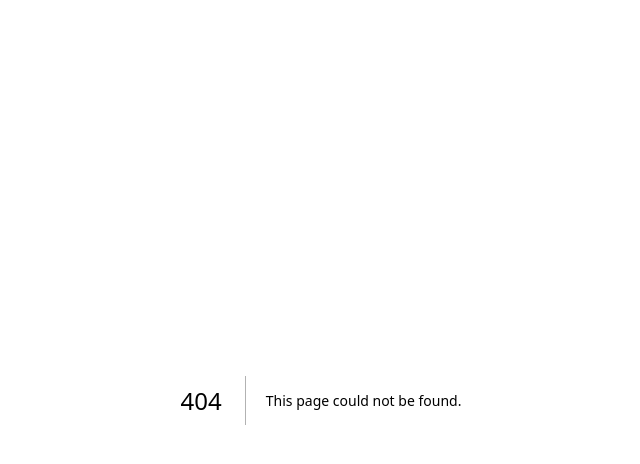
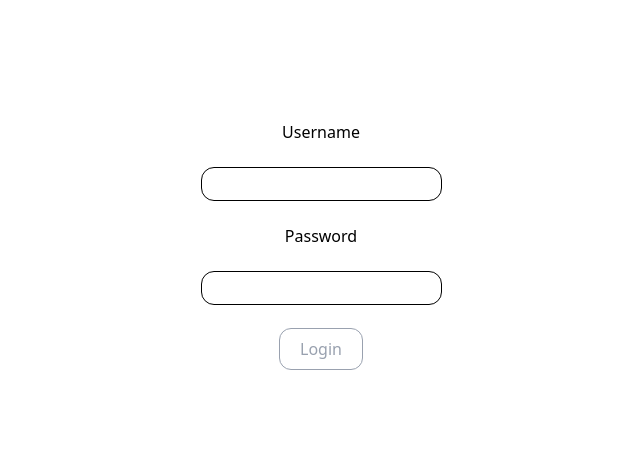
Before and after one commit to Nima-Moradi1/testing, a Next.js app: page /login in a window 1280 px wide. Before the commit this address had no page. Shown: the top 464 px of the page, without its empty margins (319-959 px from the left). Built offline with nearby package versions, Linux system fonts and the light colour scheme.

Commit message:
add LoginForm component with authentication functionality and tests

```diff
--- a/mocks/handlers.ts
+++ b/mocks/handlers.ts
@@ -6,5 +6,9 @@ export const handlers = [
     http.get('/api/users', async () => {
        return HttpResponse.json([{id : 2 , username : 'dambooli kosak'}])
 
-      })
+      }) ,
+    http.post('/api/auth', async () => {
+        return HttpResponse.json({ status: 200 })
+
+       })
 ]
--- /dev/null
+++ b/src/app/api/auth/route.ts
@@ -0,0 +1,13 @@
+import { NextResponse } from "next/server"
+
+
+interface RequestBody {
+    username : string ,
+    password : string
+}
+
+export async function POST(req: Request): Promise<NextResponse> {
+    const json: RequestBody = await req.json()
+    console.log(json);
+    return NextResponse.json({})
+}
--- /dev/null
+++ b/src/app/login/page.tsx
@@ -0,0 +1,10 @@
+import LoginForm from '@/components/LoginForm'
+import React from 'react'
+
+const page = () => {
+  return (
+    <LoginForm />
+  )
+}
+
+export default page
--- /dev/null
+++ b/src/components/LoginForm.tsx
@@ -0,0 +1,56 @@
+'use client'
+import React, { useState } from 'react'
+
+const LoginForm = () => {
+
+    const [username,setUsername] = useState('')
+    const [password,setPassword] = useState('')
+    const [error , setError] = useState('')
+    const [success , setSuccess] = useState('')
+
+    const handleLogin = (e: React.FormEvent<HTMLButtonElement>): void => {
+        setSuccess('')
+        setError('')
+        e.preventDefault();
+        fetch('/api/auth', {
+            method: 'POST',
+            headers: {
+                'Content-Type': 'application/json'
+            },
+            body: JSON.stringify({
+                username,
+                password
+            }),
+        })
+        .then((res) => res.json())
+        .then(()=> {
+            setSuccess('Success Logging In.')
+        })
+        .catch((err) =>  {
+            console.log(err);
+            setError('Error Logging in')
+        } )
+    }
+
+  return (
+    <div className='w-full flex items-center justify-center mt-20'>
+          <form className='flex flex-col items-center justify-center gap-y-5'>
+            <div className='text-red-500'>{error}</div>
+            <div className='text-green-500'>{success}</div>
+    <label htmlFor="username">Username</label>
+    <input className='outline-1 rounded-xl p-1 m-1'
+     type="text" id='username' value={username} onChange={(e) => setUsername(e.target.value)}/>
+    <label htmlFor="password">Password</label>
+    <input className='outline-1 rounded-xl p-1 m-1'
+     type="password" id='password' value={password} onChange={(e) => setPassword(e.target.value)}/>
+
+    <button className='border p-2 rounded-xl px-5 cursor-pointer disabled:text-gray-400 disabled:cursor-default'
+    disabled={!username || !password}
+    onClick={handleLogin}>Login</button>
+        </form>
+    </div>
+
+  )
+}
+
+export default LoginForm
```
Also changed, not shown: 1 other file (tests, documents, lock files or other folders).
